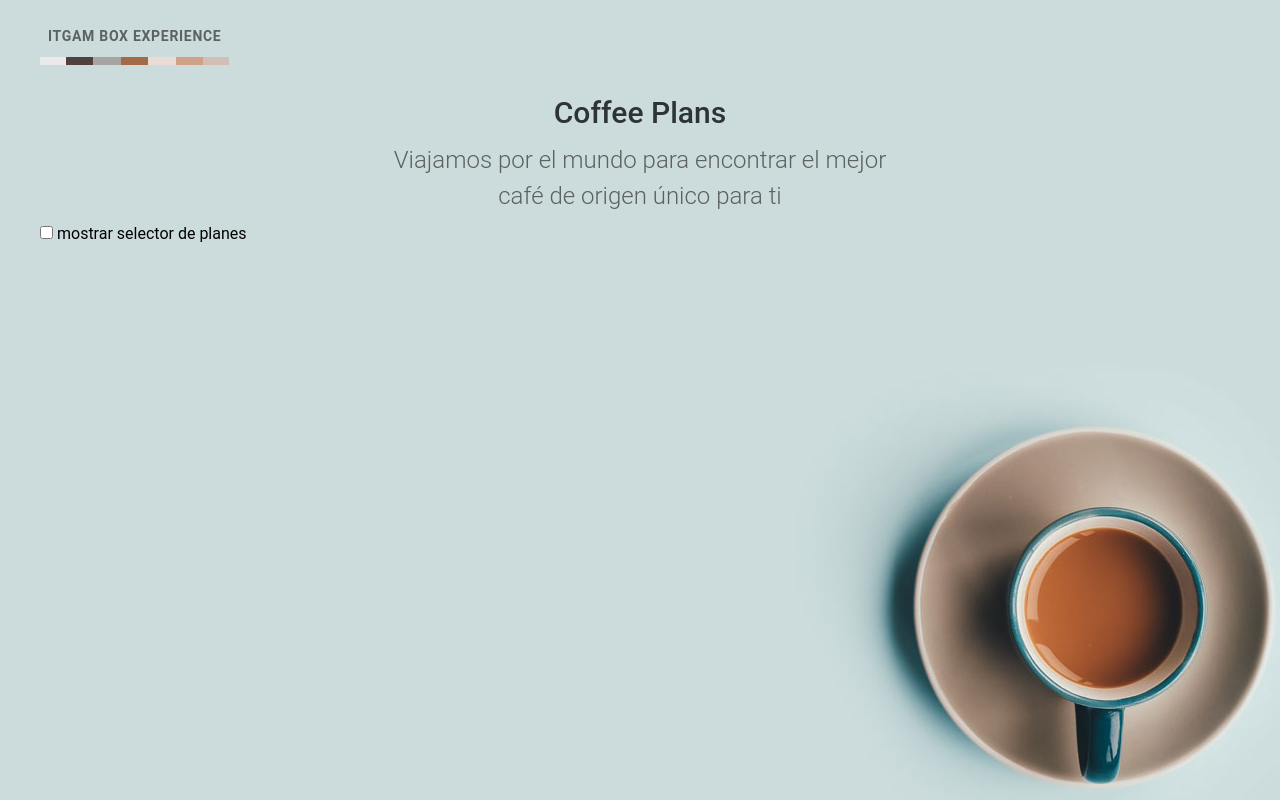
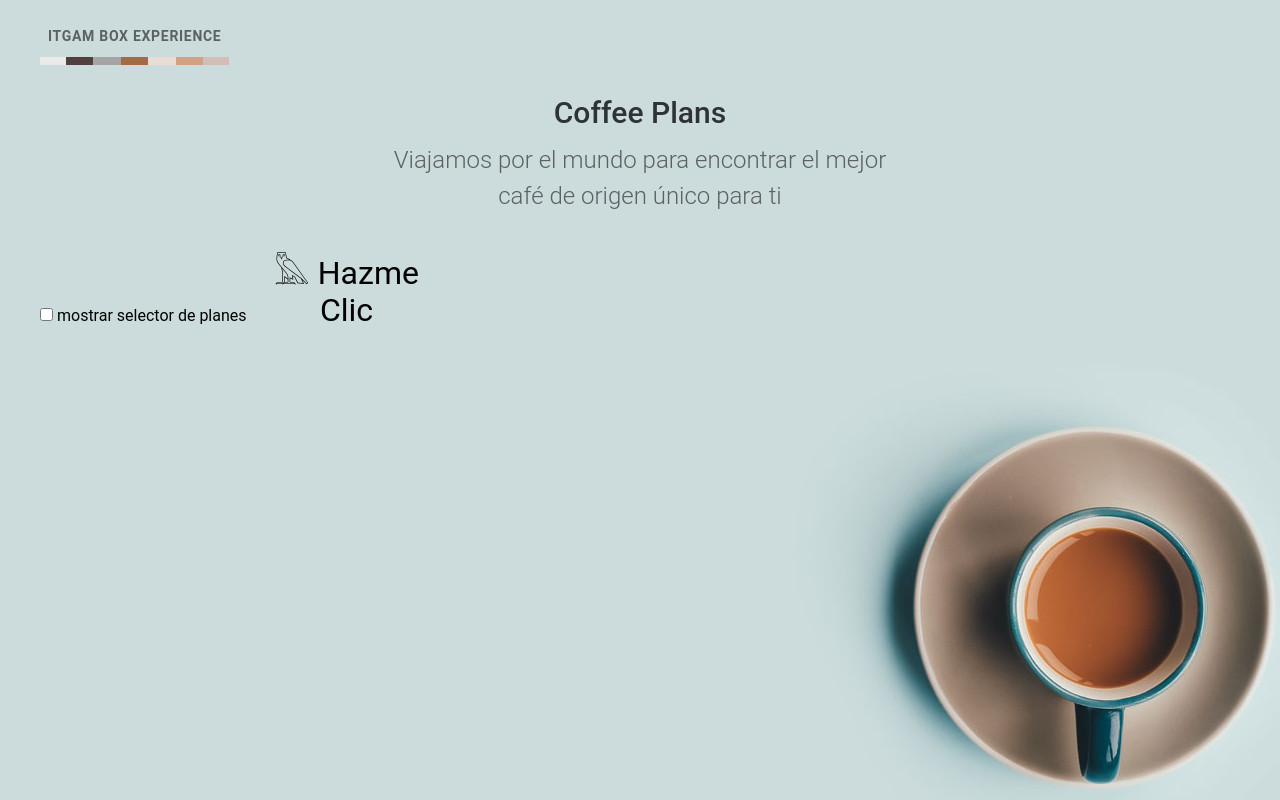
Before and after one commit to laloocolin10/DADM-2024B, a Vue app: page / in a window 1280 px wide. Built offline with nearby package versions, Linux system fonts and the light colour scheme.

Commit message:
⭐S04A02 SLOTS

```diff
--- a/src/App.vue
+++ b/src/App.vue
@@ -1,6 +1,7 @@
 <script setup>
 import PlanPicker from './components/PlanPicker.vue';
 import { ref } from 'vue';
+import fancyButton from './components/FancyButton.vue';
 const showPlans = ref(false);
 </script>
 
@@ -24,6 +25,14 @@
 
     <!-- Mostrar PlanPicker solo si showPlans es true -->
     <PlanPicker v-if="showPlans" />
+
+    <!-- leccion slots-->
+    <fancy-button>
+      <template #icon="{ hover }">
+        {{ hover ? "🌟" : "𓅓"}}
+      </template>
+      Hazme Clic
+    </fancy-button>
   </div>
 </template>
 
--- a/src/assets/main.css
+++ b/src/assets/main.css
@@ -158,12 +158,13 @@
 template {
   display: none;
 }
-
+/*
 html {
   -webkit-box-sizing: border-box;
   box-sizing: border-box;
   font-family: sans-serif;
 }
+  */
 
 *,
 :after,
@@ -739,3 +740,7 @@
   background-color: blueviolet;
   color:white;
 }
+/* codigo de estilo de Slots*/
+html {
+  font-family: sans-serif;
+}
--- /dev/null
+++ b/src/components/FancyButton.vue
@@ -0,0 +1,23 @@
+<template>
+    <button
+      @mouseenter="hover = true"
+      @mouseleave="hover = false">
+      <slot name="icon" :hover="hover">➡️</slot>
+      <slot>Submit</slot>
+    </button>
+  </template>
+  <style scoped>
+  .content{
+    text-align: center;
+  }
+  button{
+    width: 12rem;
+    margin: 30px auto;
+    font-size: 2rem;
+  }
+  </style>
+
+  <script setup>
+     import { ref } from 'vue';
+    const hover = ref(false);
+   </script>
```
